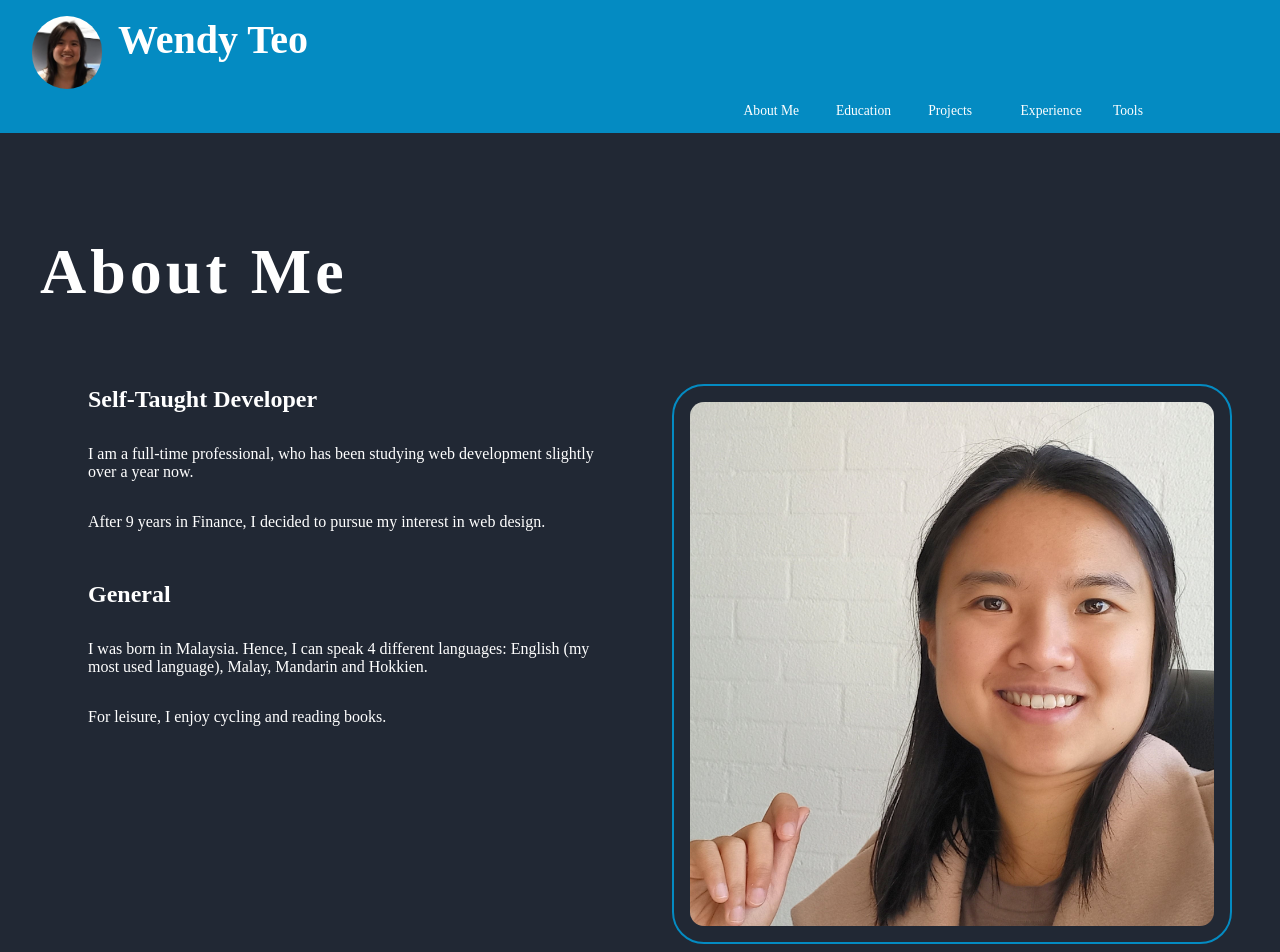
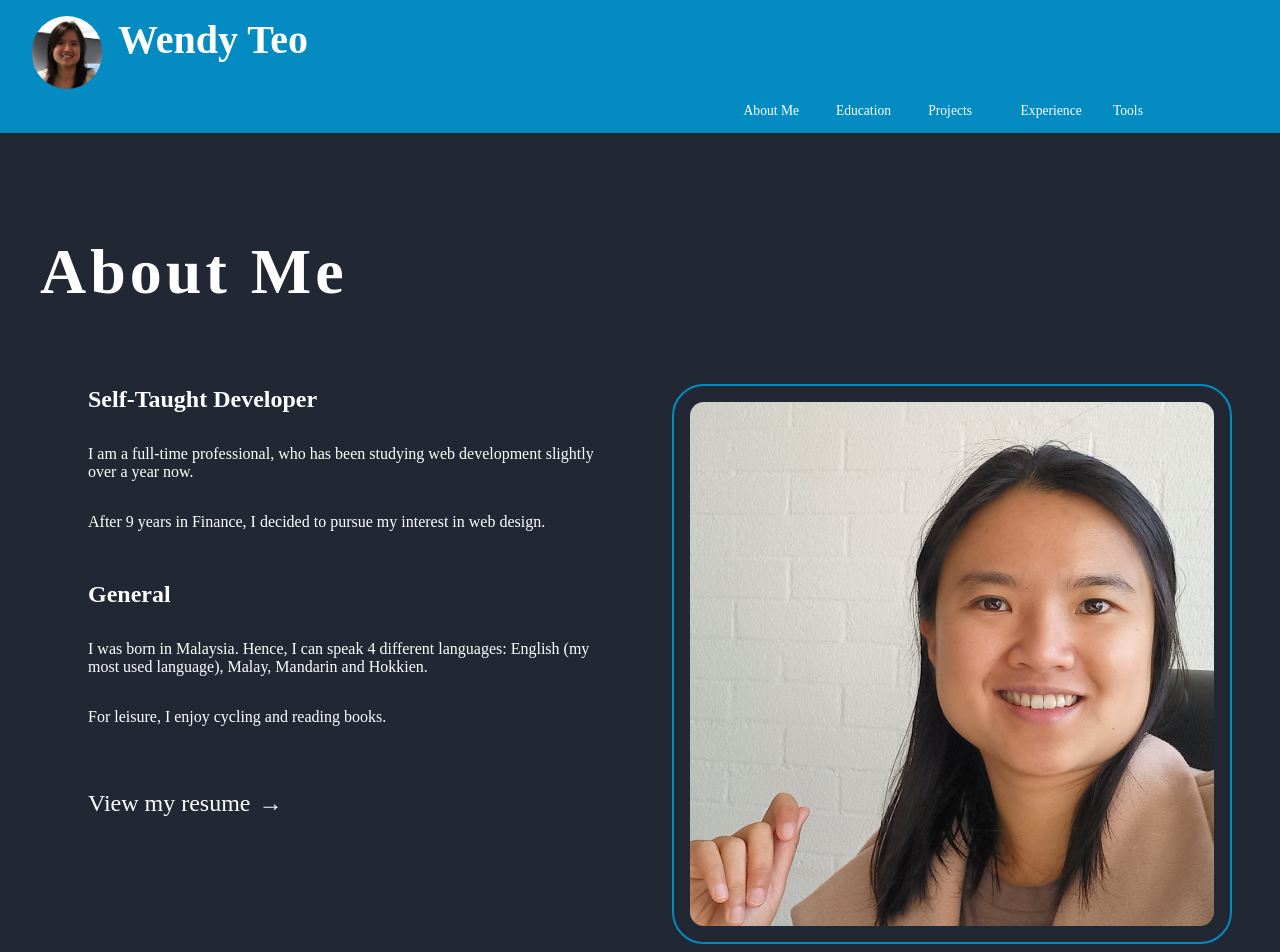
Before and after one commit to wteo/resumev2, a React (Create React App) app: page / in a window 1280 px wide. Shown: the top 952 px of the page. Built offline with nearby package versions, Linux system fonts and the light colour scheme.

Commit message:
Moved download resume from footer to about

```diff
--- a/src/components/AboutMe/AboutMe.js
+++ b/src/components/AboutMe/AboutMe.js
@@ -4,6 +4,8 @@ import NavTitleStyle from '../../UI/Nav-Title-style';
 
 import styles from './AboutMe.module.css';
 import profilePicture from '../../images/profile2.jpg';
+
+import resumeFile from '../../files/resume.pdf';
 
 function AboutMe() {
     return (
@@ -20,6 +22,12 @@ function AboutMe() {
                     <p className={styles.aboutMeSubTitle}>General</p>
                     <p>I was born in Malaysia. Hence, I can speak 4 different languages: English (my most used language), Malay, Mandarin and Hokkien.</p>
                     <p>For leisure, I enjoy cycling and reading books.</p>
+                    <p id={styles.resume}>
+                        View my resume
+                        <a id={styles.linkArrow} href={resumeFile} target='_blank' rel='noreferrer'>
+                         →
+                        </a>
+                    </p>
                 </div>
                 <div className={styles.aboutMeImageContainer} data-aos='fade-in'>
                     <img className={styles.profileImage} src={profilePicture} alt='myself'/>
--- a/src/components/AboutMe/AboutMe.module.css
+++ b/src/components/AboutMe/AboutMe.module.css
@@ -39,6 +39,16 @@
     padding: 1rem;
     border-radius: 2rem;
     border: 2px solid var(--header-background-color);
+}
+
+#resume {
+    margin-top: 2rem;
+    font-size: 150%;
+}
+
+#linkArrow {
+    padding-left: 0.5rem;
+    width: 150%;
 }
 
 @media (max-width: 780px) {
--- a/src/components/Footer/Footer.js
+++ b/src/components/Footer/Footer.js
@@ -1,8 +1,6 @@
 import React from 'react';
 
 import styles from './Footer.module.css';
-
-import resumeFile from '../../files/resume.pdf';
 
 function Footer() {
     return (
@@ -18,11 +16,6 @@ function Footer() {
                     github.com/wteo/
                 </a>
             </p>
-            <p id={styles.resume}>
-                <a href={resumeFile} target='_blank' rel='noreferrer'>
-                    Download Resume
-                </a>
-            </p>
             <p id={styles.copyright}>© Wendy Teo 2022 •  Designs by Me!</p>
             <p id={styles.place}>Sydney, Australia</p>
         </footer>
--- a/src/components/Footer/Footer.module.css
+++ b/src/components/Footer/Footer.module.css
@@ -43,10 +43,6 @@
     color: var(--alternate-p-text-color);
 }
 
-#resume {
-    margin: 3rem;
-}
-
 #copyright {
     margin-top: 3.5rem;
 }
```
Also changed, not shown: 1 other file (tests, documents, lock files or other folders).
